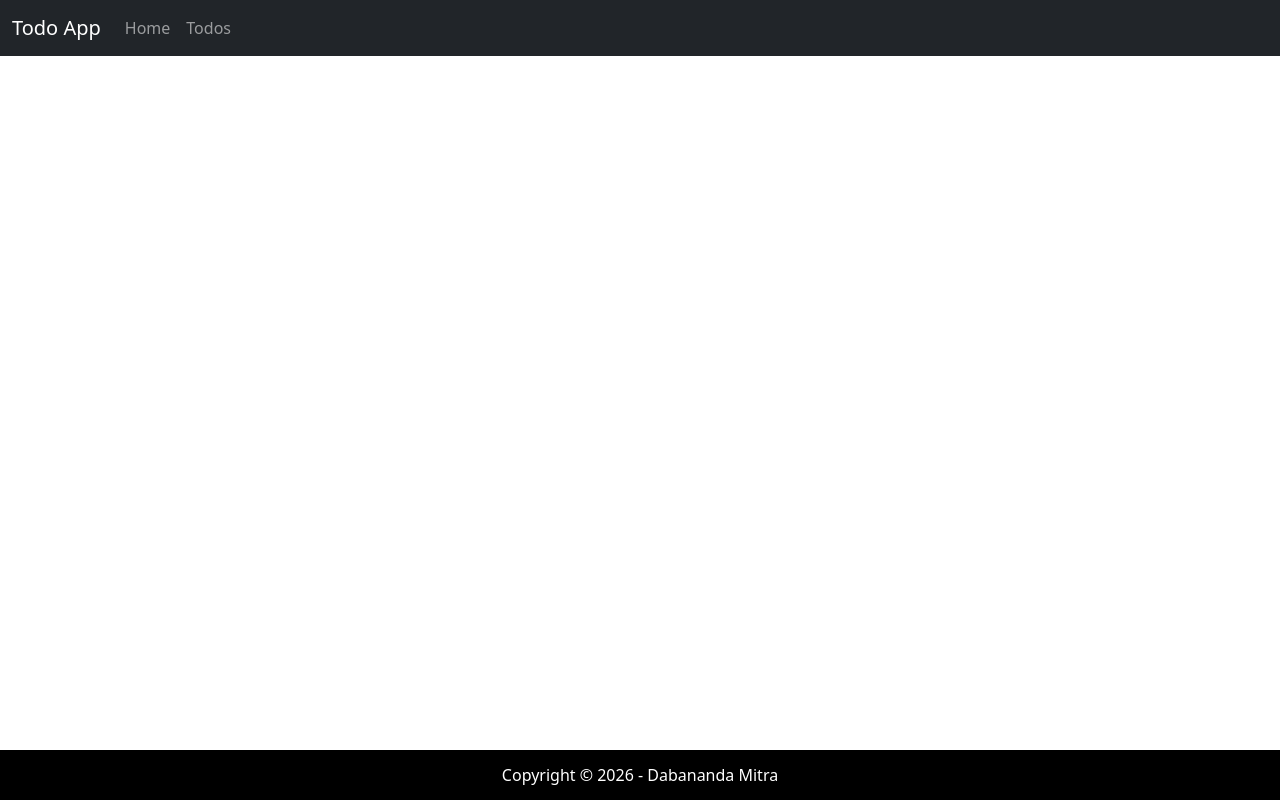
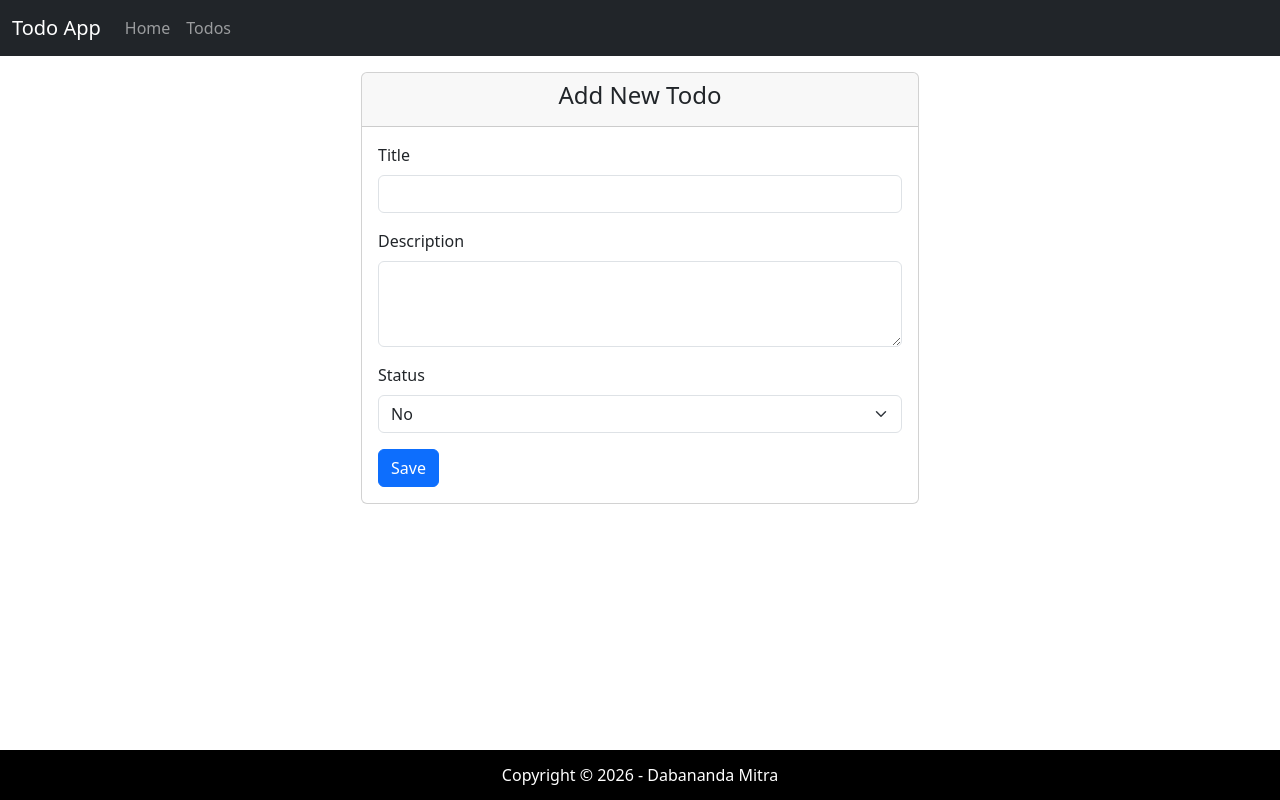
Before and after one commit to dabananda/todo-frontend, a React (Vite) app: page /add-todo in a window 1280 px wide. Built offline with nearby package versions, Linux system fonts and the light colour scheme.

Commit message:
feat: todos crud

```diff
--- a/src/App.jsx
+++ b/src/App.jsx
@@ -1,9 +1,10 @@
-import 'bootstrap/dist/css/bootstrap.min.css'
-import 'bootstrap/dist/js/bootstrap.min.js'
-import Homepage from './pages/Homepage'
-import Header from './components/Header'
-import Footer from './components/Footer'
-import { BrowserRouter, Route, Routes } from 'react-router-dom'
+import 'bootstrap/dist/css/bootstrap.min.css';
+import 'bootstrap/dist/js/bootstrap.min.js';
+import Homepage from './pages/Homepage';
+import Header from './components/Header';
+import Footer from './components/Footer';
+import { BrowserRouter, Route, Routes } from 'react-router-dom';
+import Todo from './components/Todo';
 
 function App() {
   return (
@@ -12,18 +13,26 @@ function App() {
       <div className='container'>
         <Routes>
           <Route
-            path="/"
+            path='/'
             element={<Homepage />}
           />
           <Route
-            path="/todos"
+            path='/todos'
             element={<Homepage />}
+          />
+          <Route
+            path='/add-todo'
+            element={<Todo />}
+          />
+          <Route
+            path='/edit-todo/:id'
+            element={<Todo />}
           />
         </Routes>
       </div>
       <Footer />
     </BrowserRouter>
-  )
+  );
 }
 
-export default App
+export default App;
--- /dev/null
+++ b/src/components/Todo.jsx
@@ -0,0 +1,143 @@
+import { useEffect, useState } from 'react';
+import { useNavigate, useParams } from 'react-router-dom';
+import { createTodo, getTodoById, updateTodo } from '../services/TodoService';
+
+const Todo = () => {
+  const [title, setTitle] = useState('');
+  const [description, setDescription] = useState('');
+  const [completed, setCompleted] = useState(false);
+
+  const [errors, setErrors] = useState({
+    title: '',
+    description: '',
+    completed: false,
+  });
+
+  const { id } = useParams();
+  const navigator = useNavigate();
+
+  function getTitle() {
+    if (id) return 'Update Todo';
+    return 'Add New Todo';
+  }
+
+  function validateForm() {
+    let valid = true;
+    const errorsCopy = { ...errors };
+
+    if (title.trim()) {
+      errorsCopy.title = '';
+    } else {
+      errorsCopy.title = 'Title is required';
+      valid = false;
+    }
+
+    if (description.trim()) {
+      errorsCopy.description = '';
+    } else {
+      errorsCopy.description = 'Description is required';
+      valid = false;
+    }
+
+    setErrors(errorsCopy);
+
+    return valid;
+  }
+
+  function handleAddOrUpdateTodo(e) {
+    e.preventDefault();
+
+    if (validateForm()) {
+      if (id) {
+        updateTodo(id, { title, description, completed })
+          .then((response) => {
+            console.log(response.data);
+            navigator('/todos');
+          })
+          .catch((error) => console.error(error));
+      } else {
+        createTodo({ title, description, completed })
+          .then((response) => {
+            console.log(response.data);
+            navigator('/todos');
+          })
+          .catch((error) => console.error(error));
+      }
+    }
+  }
+
+  useEffect(() => {
+    if (id) {
+      getTodoById(id)
+        .then((response) => {
+          setTitle(response.data.title);
+          setDescription(response.data.description);
+          setCompleted(response.data.completed);
+        })
+        .catch((error) => console.error(error));
+    }
+  }, [id]);
+
+  return (
+    <div className='my-3'>
+      <div className='card w-50 mx-auto'>
+        <div className='card-header text-center'>
+          <h4 className='card-title'>{getTitle()}</h4>
+        </div>
+        <div className='card-body'>
+          <form>
+            <div className='mb-3'>
+              <label className='form-label'>Title</label>
+              <input
+                type='text'
+                className={`form-control ${errors.title ? 'is-invalid' : ''}`}
+                name='title'
+                value={title}
+                onChange={(e) => setTitle(e.target.value)}
+              />
+              {errors.title && <div className='invalid-feedback'>{errors.title}</div>}
+            </div>
+            <div className='mb-3'>
+              <label className='form-label'>Description</label>
+              <textarea
+                className={`form-control ${errors.description ? 'is-invalid' : ''}`}
+                rows='3'
+                name='description'
+                value={description}
+                onChange={(e) => setDescription(e.target.value)}
+              ></textarea>
+              {errors.description && <div className='invalid-feedback'>{errors.description}</div>}
+            </div>
+            <div className='mb-3'>
+              <label className='form-label'>Status</label>
+              <select
+                className={`form-select ${errors.completed ? 'is-invalid' : ''}`}
+                name='completed'
+                value={completed}
+                onChange={(e) => setCompleted(e.target.value)}
+              >
+                <option
+                  value='false'
+                  defaultValue
+                >
+                  No
+                </option>
+                <option value='true'>Yes</option>
+              </select>
+              {errors.completed && <div className='invalid-feedback'>{errors.completed}</div>}
+            </div>
+            <button
+              type='submit'
+              className='btn btn-primary'
+              onClick={handleAddOrUpdateTodo}
+            >
+              Save
+            </button>
+          </form>
+        </div>
+      </div>
+    </div>
+  );
+};
+
+export default Todo;
--- a/src/components/Todos.jsx
+++ b/src/components/Todos.jsx
@@ -1,12 +1,42 @@
 import { useEffect, useState } from 'react';
-import { getTodos } from '../services/TodoService';
+import { completeTodo, deleteTodo, getTodos, inCompleteTodo } from '../services/TodoService';
+import { useNavigate } from 'react-router-dom';
 
 const Todos = () => {
   const [todos, setTodos] = useState([]);
 
+  const navigator = useNavigate();
+
   function getAllTodos() {
     getTodos()
       .then((response) => setTodos(response.data))
+      .catch((error) => console.error(error));
+  }
+
+  function handleDeleteTodo(id) {
+    deleteTodo(id)
+      .then((response) => {
+        console.log(response.data);
+        getAllTodos();
+      })
+      .catch((error) => console.error(error));
+  }
+
+  function handleInCompleteTodo(id) {
+    inCompleteTodo(id)
+      .then((response) => {
+        console.log(response.data);
+        getAllTodos();
+      })
+      .catch((error) => console.error(error));
+  }
+
+  function handleCompleteTodo(id) {
+    completeTodo(id)
+      .then((response) => {
+        console.log(response.data);
+        getAllTodos();
+      })
       .catch((error) => console.error(error));
   }
 
@@ -18,16 +48,21 @@ const Todos = () => {
     <div>
       <div className='d-flex justify-content-between mb-2'>
         <h3>All Todos</h3>
-        <button className='btn btn-primary'>Add Todo</button>
+        <button
+          className='btn btn-primary'
+          onClick={() => navigator('/add-todo')}
+        >
+          Add Todo
+        </button>
       </div>
       <table className='table border table-striped'>
         <thead>
           <tr>
-            <td>Id</td>
-            <td>Title</td>
-            <td>Description</td>
-            <td>Status</td>
-            <td>Actions</td>
+            <th>Id</th>
+            <th>Title</th>
+            <th>Description</th>
+            <th>Status</th>
+            <th>Actions</th>
           </tr>
         </thead>
         <tbody>
@@ -36,15 +71,41 @@ const Todos = () => {
               <td>{todo.id}</td>
               <td>{todo.title}</td>
               <td>{todo.description}</td>
-              <td>{todo.complete ? 'Completed' : 'Pending'}</td>
               <td>
-                {todo.complete ? (
-                  <button className='btn btn-primary btn-sm'>Mark Incomplete</button>
+                <span
+                  className={`badge rounded-pill ${todo.completed ? 'text-bg-success' : 'text-bg-warning'}`}
+                >
+                  {todo.completed ? 'Completed' : 'Pending'}
+                </span>
+              </td>
+              <td>
+                {todo.completed ? (
+                  <button
+                    className='btn btn-primary btn-sm'
+                    onClick={() => handleInCompleteTodo(todo.id)}
+                  >
+                    Mark Incomplete
+                  </button>
                 ) : (
-                  <button className='btn btn-primary btn-sm'>Mark Complete</button>
+                  <button
+                    className='btn btn-primary btn-sm'
+                    onClick={() => handleCompleteTodo(todo.id)}
+                  >
+                    Mark Complete
+                  </button>
                 )}
-                <button className='btn btn-info btn-sm mx-1'>Update</button>
-                <button className='btn btn-danger btn-sm'>Delete</button>
+                <button
+                  className='btn btn-info btn-sm mx-1'
+                  onClick={() => navigator(`/edit-todo/${todo.id}`)}
+                >
+                  Update
+                </button>
+                <button
+                  className='btn btn-danger btn-sm'
+                  onClick={() => handleDeleteTodo(todo.id)}
+                >
+                  Delete
+                </button>
               </td>
             </tr>
           ))}
--- a/src/services/TodoService.js
+++ b/src/services/TodoService.js
@@ -1,11 +1,11 @@
-import axios from 'axios'
+import axios from 'axios';
 
-const API_TODO_BASE_URL = 'http://localhost:8080/api/todos'
+const API_TODO_BASE_URL = 'http://localhost:8080/api/todos';
 
-export const getTodos = () => axios.get(API_TODO_BASE_URL)
-export const getTodoById = (id) => axios.get(API_TODO_BASE_URL + '/' + id)
-export const createTodo = (todo) => axios.post(API_TODO_BASE_URL, todo)
-export const updateTodo = (id, todo) => axios.put(API_TODO_BASE_URL + '/' + id, todo)
-export const deleteTodo = (id) => axios.get(API_TODO_BASE_URL + '/' + id)
-export const completeTodo = (id) => axios.get(API_TODO_BASE_URL + '/' + id + '/complete')
-export const inCompleteTodo = (id) => axios.get(API_TODO_BASE_URL + '/' + id + '/in-complete')
+export const getTodos = () => axios.get(API_TODO_BASE_URL);
+export const getTodoById = (id) => axios.get(API_TODO_BASE_URL + '/' + id);
+export const createTodo = (todo) => axios.post(API_TODO_BASE_URL, todo);
+export const updateTodo = (id, todo) => axios.put(API_TODO_BASE_URL + '/' + id, todo);
+export const deleteTodo = (id) => axios.delete(API_TODO_BASE_URL + '/' + id);
+export const completeTodo = (id) => axios.patch(API_TODO_BASE_URL + '/' + id + '/complete');
+export const inCompleteTodo = (id) => axios.patch(API_TODO_BASE_URL + '/' + id + '/in-complete');
```
